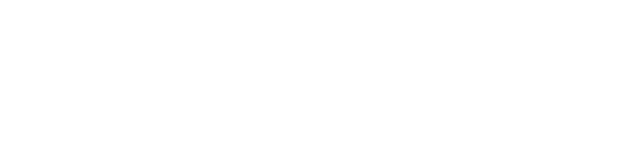
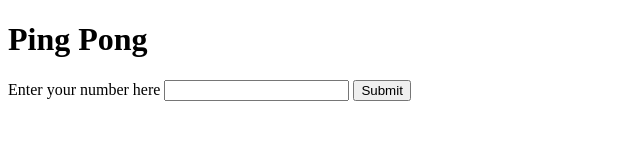
Before and after one commit to paulguevarra/pingpong, a plain HTML site: page index.html in a window 1280 px wide. Shown: the whole page, without its empty margins (0-640 px from the left). Drawn offline with Linux system fonts and the light colour scheme.

Commit message:
create initial user input form in html

```diff
--- a/index.html
+++ b/index.html
@@ -8,6 +8,15 @@
     <title>Ping Pong</title>
   </head>
   <body>
+    <div class="container">
+  <h1>Ping Pong</h1>
+  <form id="inputForm">
+    <label for="userNumber">Enter your number here </label>
+    <input id="userNumber" type="number">
+    <button type="submit" name="btn">Submit</button>
+  </form>
+  <p><span id="result"></span></p>
+</div>
 
   </body>
 </html>
```
